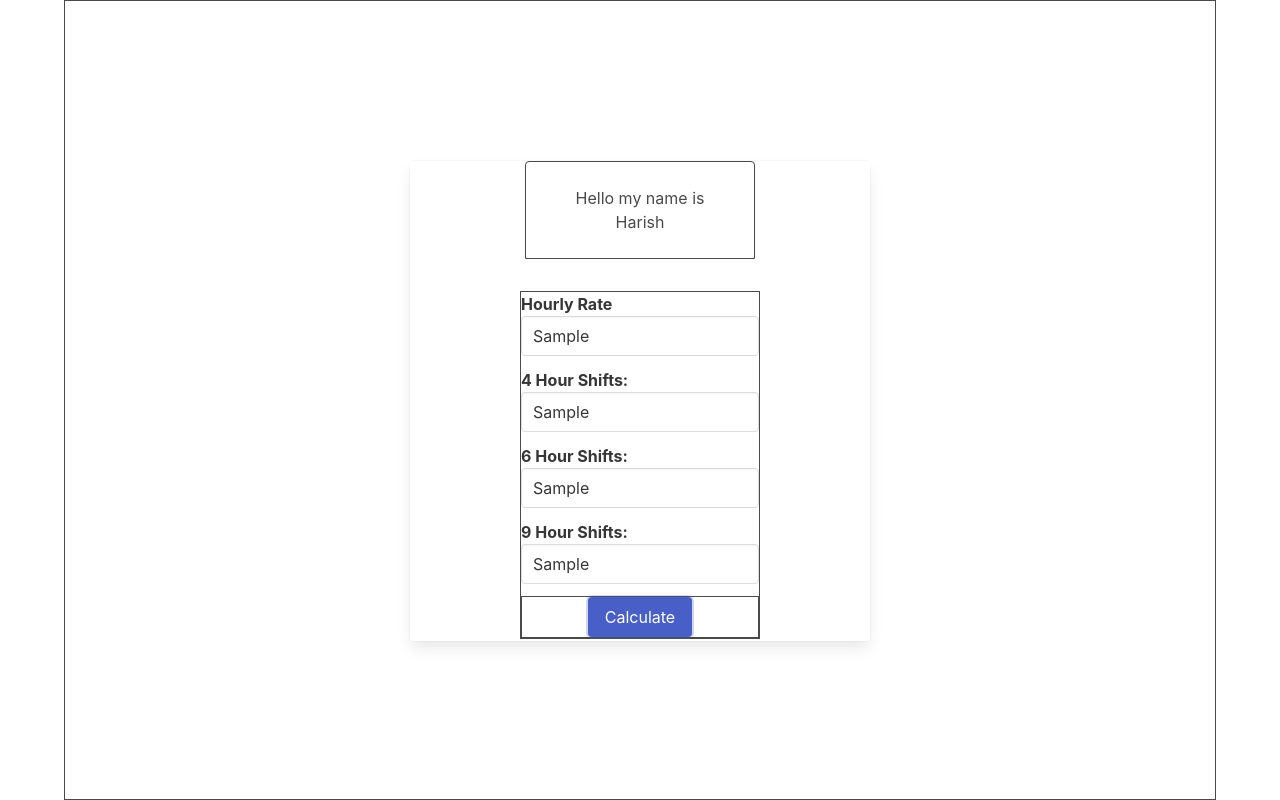
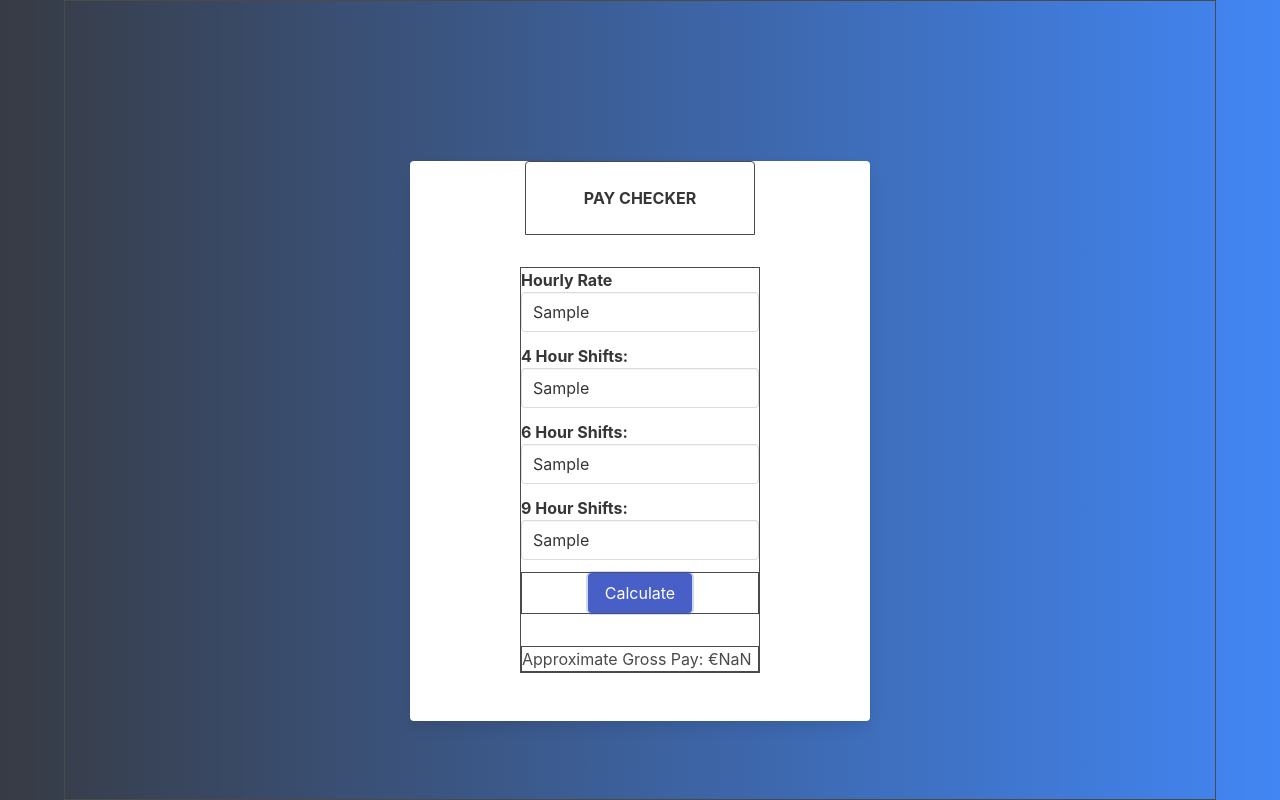
Before and after one commit to Harish-na/Pluto, a plain HTML site: page index.html in a window 1280 px wide. Both pictures are taken after typing "Sample", "Sample", "Sample", "Sample" into the empty fields and a click on the button "Calculate". Drawn offline with nearby package versions, Linux system fonts and the light colour scheme.

Commit message:
Formatted things

```diff
--- a/index.html
+++ b/index.html
@@ -6,12 +6,12 @@
 
 
 
-<body>
+<body id='body'>
     <div class="container" id="main-container">
         <div class="card" id="card">
             <div class="card-content" id="card-content">
                 <div class="content">
-                    Hello my name is Harish
+                    <strong>PAY CHECKER</strong>
                 </div>
             </div>
 
@@ -49,6 +49,9 @@
                     <button class="button is-link" id="button">Calculate</button>
                 </div>
 
+                <div class="container" id="gross-pay-container">
+
+                </div>
             </div>
         </div>
     </div>
@@ -63,7 +66,8 @@
 let button = document.getElementById('button')
 button.addEventListener("click", function()
 {
-    getPay()
+    let pay = getPay()
+    changeFormat(pay)
 })
 
 
@@ -81,7 +85,19 @@ function getPay()
 
     let gross_pay = four_pay + six_pay + nine_pay
 
-    return gross_pay
+    return gross_pay.toFixed(2)
+}
+
+
+function changeFormat(pay)
+{
+    let card = document.getElementById('card')
+    card.style = "height: 35rem"
+
+    let result = document.getElementById('gross-pay-container')
+    let text = document.createElement("p")
+    text.innerHTML = ("Approximate Gross Pay: €" + pay)
+    result.appendChild(text)
 }
 </script>
 
```
